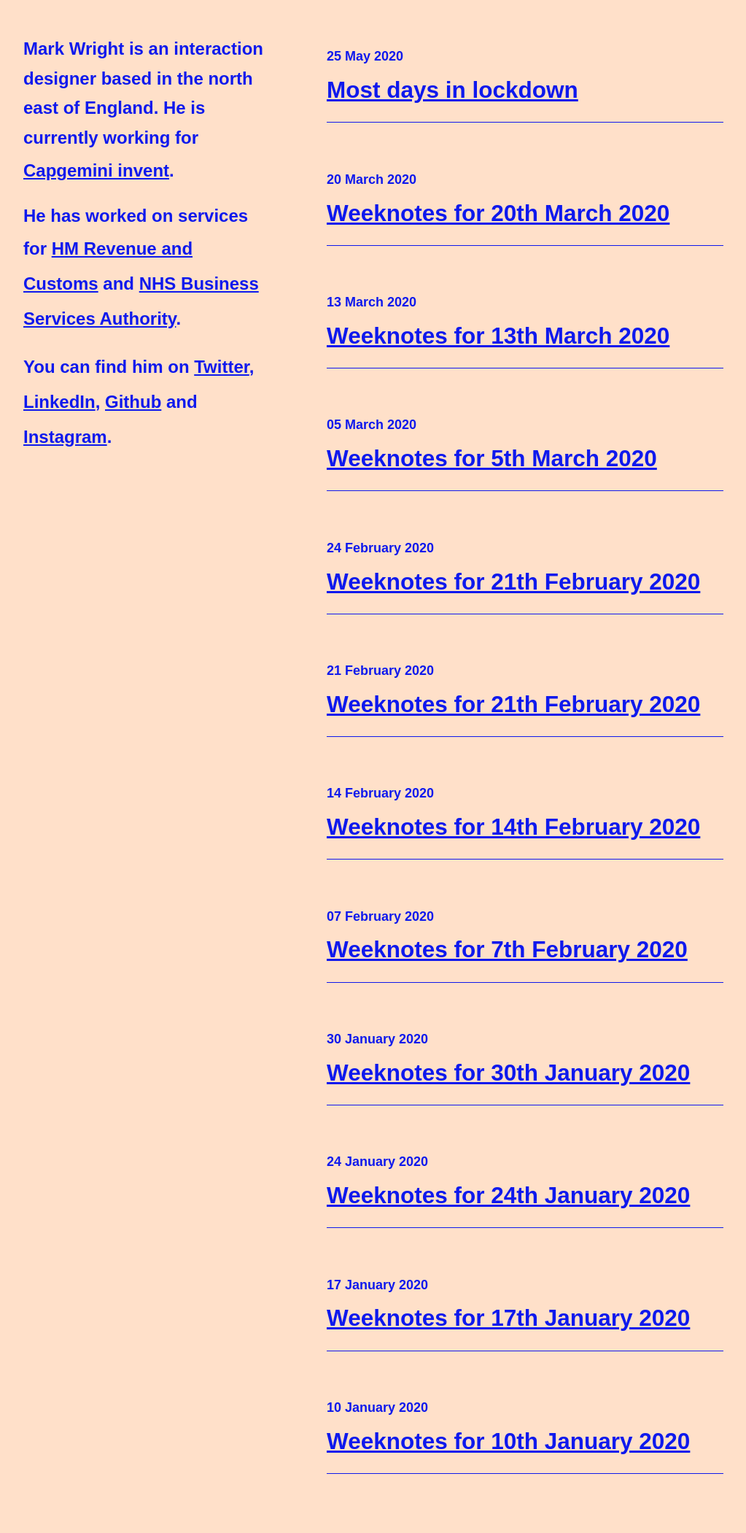
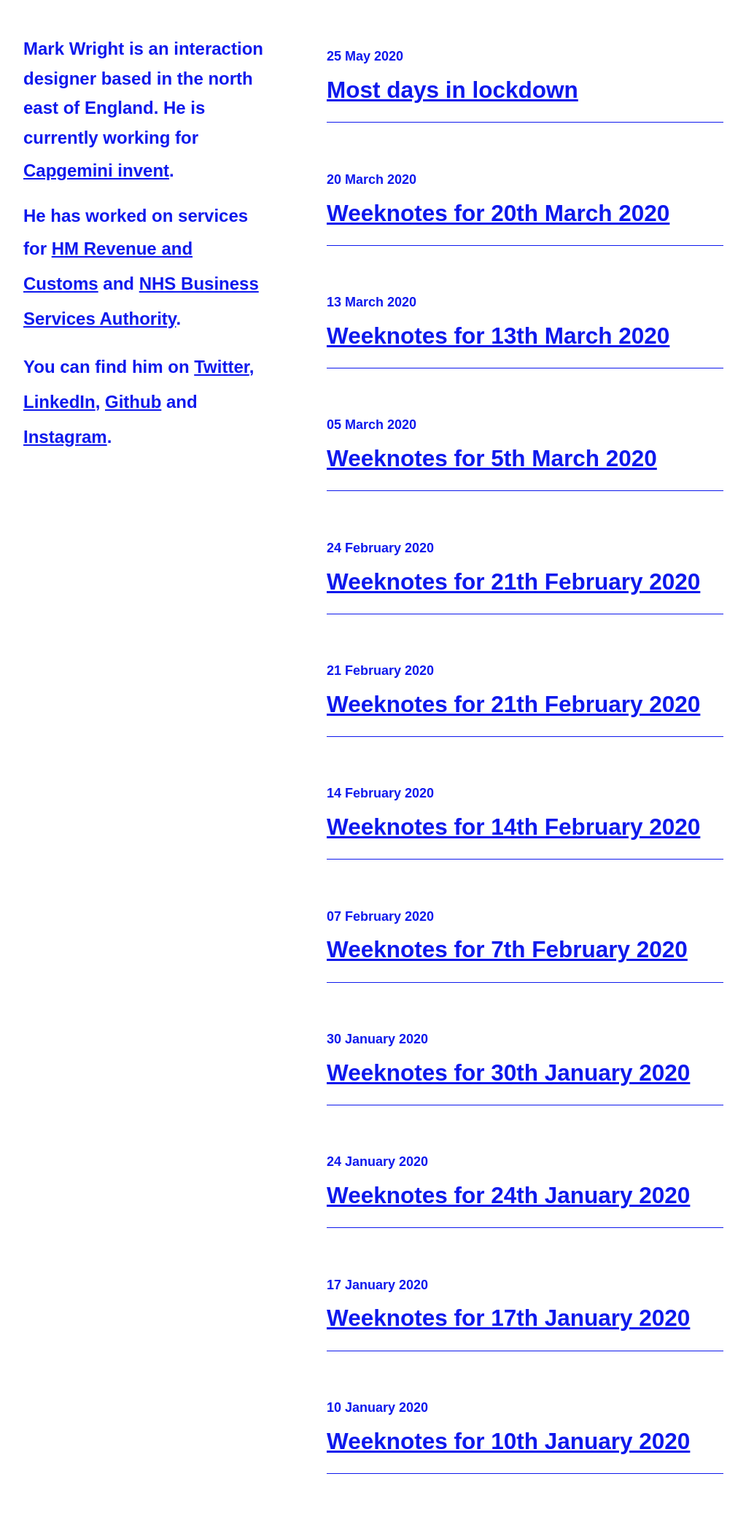
Before and after one commit to mrkwrght/mrkwrghtdotcom, a Jekyll site: the page built from index.html, in a window 1280 px wide. Shown: the whole page at 73% size, without its empty margins (128-1151 px from the left). Built offline with Jekyll 4.4.1, drawn with Linux system fonts in a browser that asks for light colours; some web fonts are replaced; the list of posts is cut into pages by our own code.

Commit message:
Update _site.scss

```diff
--- a/_sass/_site.scss
+++ b/_sass/_site.scss
@@ -14,7 +14,7 @@ html,
 body {
   margin: 0;
   padding: 0;
-  background-color: #FFE04C9;
+  background-color: #FFFFFF;
 
 }
 
```
